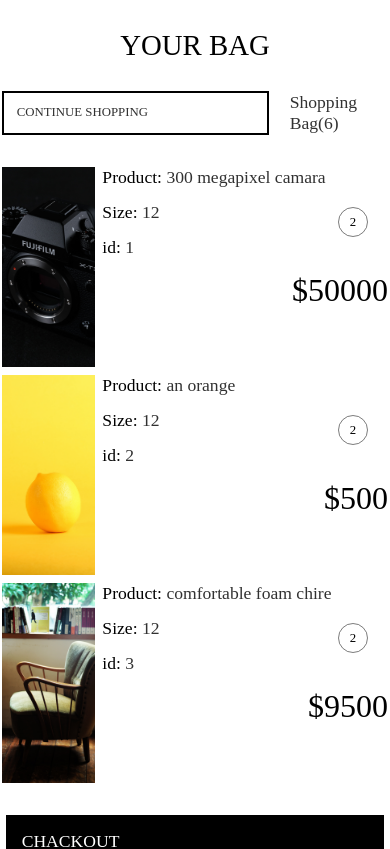
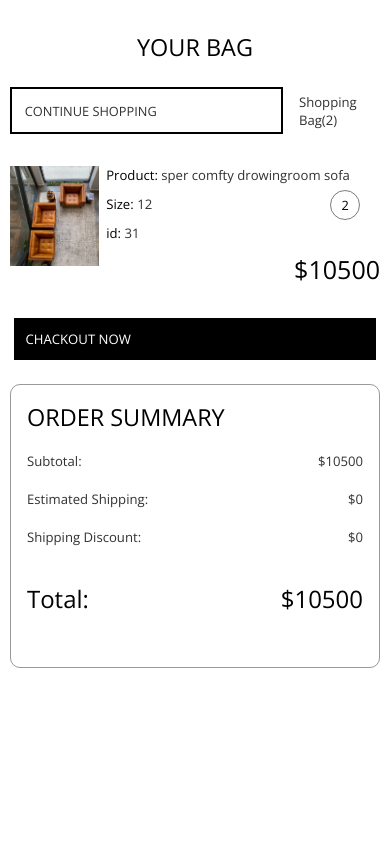
Before and after one commit to Raihan165221/our-e-commerce, a React (Create React App) app: page / in a window 390 px wide. Shown: the top 849 px of the page. Built offline with nearby package versions, Linux system fonts and the light colour scheme.

Commit message:
made cart responsive

```diff
--- a/src/App.js
+++ b/src/App.js
@@ -4,7 +4,7 @@ import Cart from './components/cart';
 import products from './products';
 
 function App() {
-  const cart_products = products.slice(0, 3).map((product) => {
+  const cart_products = products.slice(30, 31).map((product) => {
     return { ...product, qty: 2, size: 12 };
   });
   return <Cart products={cart_products} />;
--- a/src/components/cart/cart.js
+++ b/src/components/cart/cart.js
@@ -1,10 +1,11 @@
 import React from 'react';
 import st from './cart.module.css';
+import Chackout from './chackout';
+import Products from './products';
 
 function Cart({ products }) {
   let product_count = 0;
   let subtotal = 0;
-  let total_price = 0;
   let shipping = 0;
   let discount = 0;
 
@@ -13,80 +14,20 @@ function Cart({ products }) {
     subtotal += i.price;
   });
 
-  total_price = shipping + discount + subtotal;
-
   return (
     <main>
       <div className="container">
         <h1 className={`display-text-1 ${st.t_display}`}>YOUR BAG</h1>
         <div className={st.content_wrapper}>
-          <div className={`${st.content} ${st.products}`}>
-            <div className={`${st.products_btn_wrapper}`}>
-              {/* will be changed to router Link */}
-              <a href="root" className={`${st.home_link} p-text-1`}>
-                Continue Shopping
-              </a>
-              <div className={`${st.products_count} p-text-1`}>
-                Shopping Bag({product_count})
-              </div>
-            </div>
-            <ul className={`${st.products_list}`}>
-              {products.map((product) => (
-                <li className={`${st.product_card}`} key={product.id}>
-                  <div className={`${st.img_cont}`}>
-                    <img
-                      src={process.env.PUBLIC_URL + product.image}
-                      alt=""
-                    />
-                  </div>
-                  <div className={`${st.product_info}`}>
-                    <div>
-                      Product:{' '}
-                      <span className="p-text-1">{product.name}</span>
-                    </div>
-                    <div>
-                      Size:{' '}
-                      <span className="p-text-1">{product.size}</span>
-                    </div>
-                    <div>
-                      id:{' '}
-                      <span className="p-text-1">{product.id}</span>
-                    </div>
-                    <div className={`${st.product_qty}`}>
-                      {product.qty}
-                    </div>
-                    <div className={`${st.price}`}>
-                      ${product.price}
-                    </div>
-                  </div>
-                </li>
-              ))}
-            </ul>
-          </div>
-          <div className={`${st.content} ${st.chackout}`}>
-            <div className={`${st.chackout_text} p-text-1`}>
-              CHACKOUT
-            </div>
-            <div className={`${st.order_summary}`}>
-              <h1 className="display-text-1">order summary</h1>
-              <div className={`${st.checkout_value} p-text-1`}>
-                <span>Subtotal:</span>
-                <span>${subtotal}</span>
-              </div>
-              <div className={`${st.checkout_value} p-text-1`}>
-                <span>Estimated Shipping:</span>
-                <span>${shipping}</span>
-              </div>
-              <div className={`${st.checkout_value} p-text-1`}>
-                <span>Shipping Discount:</span>
-                <span>${discount}</span>
-              </div>
-              <div className={`${st.checkout_value} p-text-2`}>
-                <span>Total:</span>
-                <span>${total_price}</span>
-              </div>
-            </div>
-          </div>
+          <Products
+            product_count={product_count}
+            products={products}
+          />
+          <Chackout
+            subtotal={subtotal}
+            shipping={shipping}
+            discount={discount}
+          />
         </div>
       </div>
     </main>
--- a/src/components/cart/cart.module.css
+++ b/src/components/cart/cart.module.css
@@ -45,7 +45,9 @@
 
 .img_cont {
     width: 24%;
-    height: 200px;
+    height: 15vw;
+    max-height: 200px;
+    min-height: 100px;
     overflow: hidden;
     position: relative;
 }
@@ -65,7 +67,7 @@
 
 .product_info > div {
     margin-bottom: .8em;
-    font-size: 1.1rem;
+    font-size: calc(.7em + .5vw);
 }
 .product_info > .product_qty {
     position: absolute;
@@ -87,7 +89,7 @@
     bottom: 0; */
     text-align: right;
     margin: auto;
-    font-size: 2rem;
+    font-size: calc(1.2rem + 1.5vw);
     font-weight: 100;
 }
 
--- /dev/null
+++ b/src/components/cart/chackout.js
@@ -0,0 +1,33 @@
+import React from 'react';
+import st from './cart.module.css';
+
+function Chackout({ subtotal, shipping, discount }) {
+  return (
+    <div className={`${st.content} ${st.chackout}`}>
+      <div className={`${st.chackout_text} p-text-1`}>
+        CHACKOUT NOW
+      </div>
+      <div className={`${st.order_summary}`}>
+        <h1 className="display-text-1">order summary</h1>
+        <div className={`${st.checkout_value} p-text-1`}>
+          <span>Subtotal:</span>
+          <span>${subtotal}</span>
+        </div>
+        <div className={`${st.checkout_value} p-text-1`}>
+          <span>Estimated Shipping:</span>
+          <span>${shipping}</span>
+        </div>
+        <div className={`${st.checkout_value} p-text-1`}>
+          <span>Shipping Discount:</span>
+          <span>${discount}</span>
+        </div>
+        <div className={`${st.checkout_value} p-text-2`}>
+          <span>Total:</span>
+          <span>${subtotal + shipping - discount}</span>
+        </div>
+      </div>
+    </div>
+  );
+}
+
+export default Chackout;
--- /dev/null
+++ b/src/components/cart/list_item.js
@@ -0,0 +1,27 @@
+import React from 'react';
+import st from './cart.module.css';
+
+function ListItem({ product }) {
+  return (
+    <li className={`${st.product_card}`}>
+      <div className={`${st.img_cont}`}>
+        <img src={process.env.PUBLIC_URL + product.image} alt="" />
+      </div>
+      <div className={`${st.product_info}`}>
+        <div>
+          Product: <span className="p-text-1">{product.name}</span>
+        </div>
+        <div>
+          Size: <span className="p-text-1">{product.size}</span>
+        </div>
+        <div>
+          id: <span className="p-text-1">{product.id}</span>
+        </div>
+        <div className={`${st.product_qty}`}>{product.qty}</div>
+        <div className={`${st.price}`}>${product.price}</div>
+      </div>
+    </li>
+  );
+}
+
+export default ListItem;
--- /dev/null
+++ b/src/components/cart/products.js
@@ -0,0 +1,26 @@
+import React from 'react';
+import st from './cart.module.css';
+import ListItem from './list_item';
+
+function Products({ product_count, products }) {
+  return (
+    <div className={`${st.content} ${st.products}`}>
+      <div className={`${st.products_btn_wrapper}`}>
+        {/* will be changed to router Link */}
+        <a href="root" className={`${st.home_link} p-text-1`}>
+          Continue Shopping
+        </a>
+        <div className={`${st.products_count} p-text-1`}>
+          Shopping Bag({product_count})
+        </div>
+      </div>
+      <ul className={`${st.products_list}`}>
+        {products.map((product) => (
+          <ListItem product={product} key={product.id} />
+        ))}
+      </ul>
+    </div>
+  );
+}
+
+export default Products;
--- a/src/global.css
+++ b/src/global.css
@@ -1,7 +1,12 @@
+@import url('https://fonts.googleapis.com/css2?family=Open+Sans:wght@300;400;500;700&display=swap');
 * {
     margin: 0;
     padding: 0;
     box-sizing: border-box;
+}
+
+body {
+    font-family: 'Open Sans', sans-serif;
 }
 
 :root {
@@ -11,20 +16,21 @@
 .container {
     width: clamp(300px, 99%, 1300px);
     margin: auto;
+    padding: .5em;
 }
 
 .display-text-1 {
     font-weight: 100;
-    font-size: 1.8rem;
+    font-size: calc(1.1rem + 1.5vw);
     text-transform: uppercase;
 }
 
 .p-text-1 {
     color: var(--text-color-s);
-    font-size: 1.1rem;
+    font-size: calc(.7rem + .5vw);
 }
 
 .p-text-2 {
     color: black;
-    font-size: 1.4rem;
+    font-size: 1.5rem;
 }
--- a/src/products.js
+++ b/src/products.js
@@ -436,7 +436,7 @@ const products = [
     description:
       'Oppo A17K comes with 6.56 inches HD+ screen. It has a Full-View waterdrop notch design. The back camera is of dual 8 MP with LED flash, autofocus, panorama etc. and Full HD video recording',
     price: 12990,
-    image: 'image/Oppo_A17K.jpg',
+    image: 'images/Oppo_A17K.jpg',
     category: 'mobile',
   },
   {
@@ -445,7 +445,7 @@ const products = [
     description:
       'Vivo Y02s comes with 6.51 inches HD+ IPS LCD screen. It has a Full-View waterdrop notch design. The back camera is of single 8 MP with autofocus, f/2.0 aperture, LED flash etc. and Full HD video recording. ',
     price: 12599,
-    image: 'image/Vivo-Y02s.jpg',
+    image: 'images/Vivo-Y02s.jpg',
     category: 'mobile',
   },
   {
@@ -454,7 +454,7 @@ const products = [
     description:
       'Walton Primo R10 comes with 6.52 inches HD+ IPS screen. It has a full-view waterdrop notch design',
     price: 12900,
-    image: 'image/Walton-Primo-R10.jpg',
+    image: 'images/Walton-Primo-R10.jpg',
     category: 'mobile',
   },
   {
@@ -463,7 +463,7 @@ const products = [
     description:
       'Xiaomi Redmi A1+ comes with 6.52 inches HD+ screen. It has a Full-View waterdrop notch design. The back camera is of dual 8+0.8 MP with f/2.0 aperture, dual-LED flash, HDR etc. features and Full HD video recording option',
     price: 14500,
-    image: 'image/Xiaomi-Redmi-A1-Plus.jpg',
+    image: 'images/Xiaomi-Redmi-A1-Plus.jpg',
     category: 'mobile',
   },
   {
@@ -472,7 +472,7 @@ const products = [
     description:
       'Symphony i73 comes with 6 inches HD+ IPS screen. It has a Full-View design. The back camera is of 8 MP main camera with autofocus, LED Flash, portrait mode, night mode, HDR etc. and Full HD video recording. The front camera is of 5 MP. ',
     price: 21300,
-    image: 'image/symphony-i73.jpg',
+    image: 'images/symphony-i73.jpg',
     category: 'mobile',
   },
   {
@@ -481,7 +481,7 @@ const products = [
     description:
       'Realme C33 comes with 6.5 inches HD+ IPS LCD screen. It has a full-view waterdrop notch design. The back camera is of dual 50+0.3 MP with PDAF, LED flash, depth sensor, etc. and Full HD video recording. The front camera is of 5 MP',
     price: 14990,
-    image: 'image/Realme-c33.jpg',
+    image: 'images/Realme-c33.jpg',
     category: 'mobile',
   },
   {
@@ -490,7 +490,7 @@ const products = [
     description:
       'Oppo A17 comes with 6.56 inches HD+ screen. It has a Full-View waterdrop notch design. The back camera is of dual 50+2 MP with LED flash, PDAF, depth sensor, HDR etc. and Full HD video recording.',
     price: 15990,
-    image: 'image/Oppo-A17.jpg',
+    image: 'images/Oppo-A17.jpg',
     category: 'mobile',
   },
   {
@@ -499,7 +499,7 @@ const products = [
     description:
       'Symphony Z47 comes with 6.6 inches HD+ IPS screen. It has a Full-View waterdrop notch design. The back camera is of 52 MP with PDAF, LED Flash, portrait mode, night mode etc.',
     price: 16990,
-    image: 'image/Symphony-Z47.jpg',
+    image: 'images/Symphony-Z47.jpg',
     category: 'mobile',
   },
   {
@@ -508,7 +508,7 @@ const products = [
     description:
       'We have a huge 6.78 inches Full HD+ IPS LCD display. Yes, its not AMOLED, but on the bright side we have up to 120Hz refresh rate. Also, many phones are still coming with HD+ displays around this price. So, Full HD+ quality is also appreciated here.',
     price: 18999,
-    image: 'image/Infinix-Hot-20S-teaser.jpg',
+    image: 'images/Infinix-Hot-20S-teaser.jpg',
     category: 'mobile',
   },
   {
```
